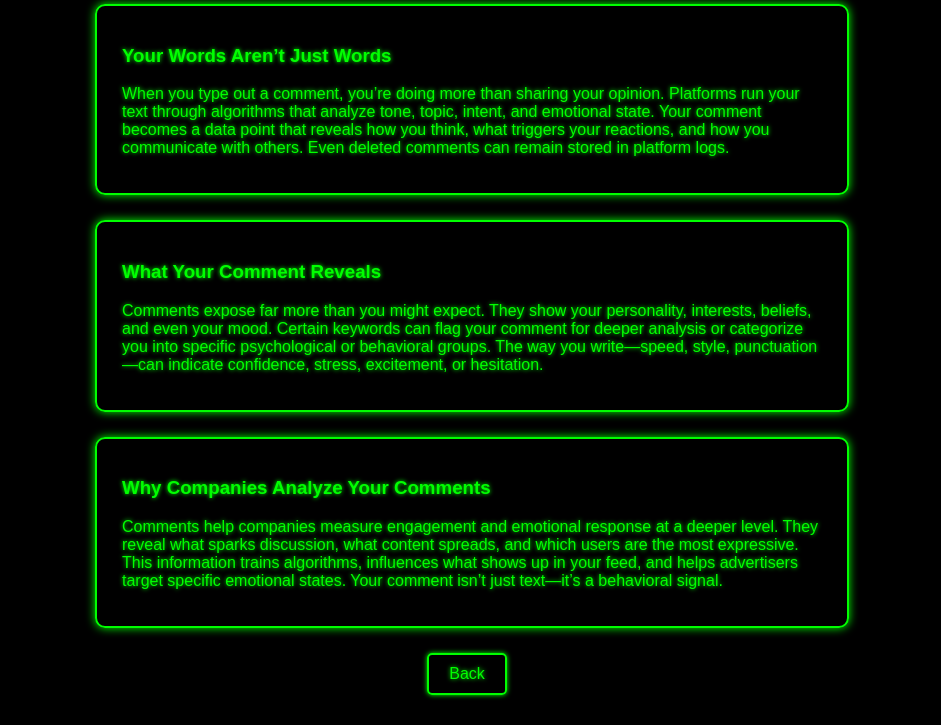
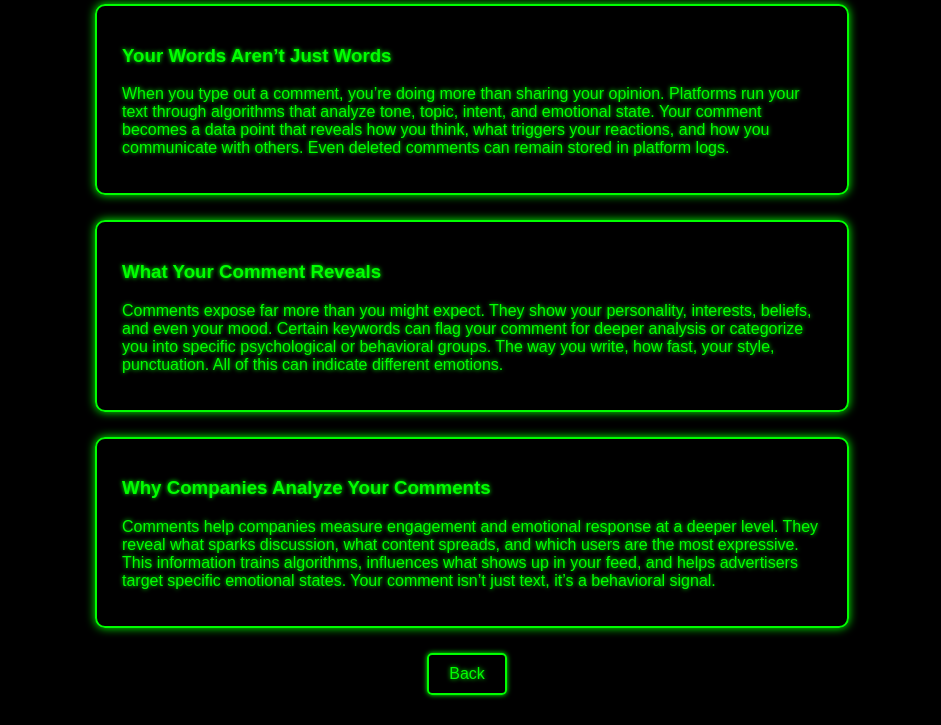
Before and after one commit to EmmettWalthers/cart-211, a plain HTML site: page comment.html in a window 1280 px wide. Shown: the part 116-841 px from the top of the page, without its empty margins (168-1109 px from the left). Drawn offline with Linux system fonts and the light colour scheme; a web font is replaced by a local one.

Commit message:
Update comment.html

```diff
--- a/comment.html
+++ b/comment.html
@@ -25,8 +25,8 @@
             <p>Comments expose far more than you might expect. They show your personality,
             interests, beliefs, and even your mood. Certain keywords can flag your
             comment for deeper analysis or categorize you into specific psychological
-            or behavioral groups. The way you write—speed, style, punctuation—can
-            indicate confidence, stress, excitement, or hesitation.</p>
+            or behavioral groups. The way you write, how fast, your style, punctuation. All of
+            this can indicate different emotions.</p>
         </div>
         <div class="info-card">
             <h3>Why Companies Analyze Your Comments</h3>
@@ -34,7 +34,7 @@
             deeper level. They reveal what sparks discussion, what content spreads,
             and which users are the most expressive. This information trains algorithms,
             influences what shows up in your feed, and helps advertisers target specific
-            emotional states. Your comment isn’t just text—it’s a behavioral signal.</p>
+            emotional states. Your comment isn’t just text, it’s a behavioral signal.</p>
         </div>
         <div class="button-container">
             <div class="page-button-top">
```
